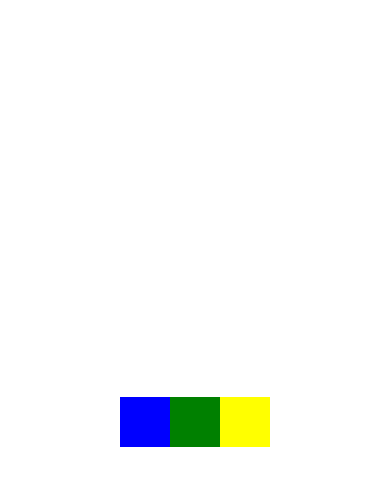
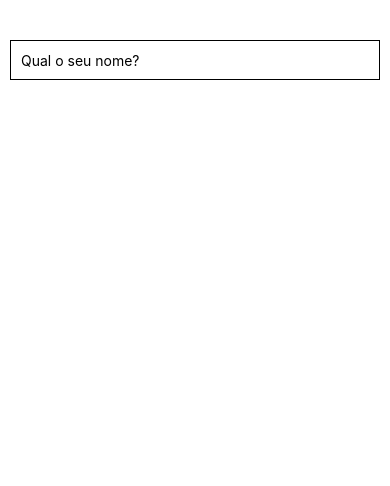
Before and after one commit to marceloTurin/react-native-basico, a React Native app: screen / in a window 390 px wide. Shown: the top 486 px of the page. Built offline with nearby package versions, Linux system fonts and the light colour scheme.

Commit message:
Aula 9 - Recebendo dados do usuário

```diff
--- a/App.js
+++ b/App.js
@@ -1,5 +1,5 @@
 import React, {Component} from 'react'; //importação do react
-import { View,Text,StyleSheet,Button,Image } from 'react-native'; //importação do react native
+import { View,Text,StyleSheet,Button,Image,TextInput } from 'react-native'; //importação do react native
 
 
 //Criação do Componente Imagem
@@ -47,21 +47,40 @@
 
 export default class PrimeiroProjeto extends Component{
 
+  constructor(props){
+    super(props)
+    this.state = {texto:''}
+    this.mudarTexto = this.mudarTexto.bind(this)
+  }
+
+  mudarTexto(t){
+    let s = this.state;
+    if(t.length > 0){
+      s.texto = `Olá,${t}`;
+    }
+    else{
+      s.texto = '';
+    }
+    this.setState(s);
+
+
+
+  }
 
   render(){ //renderiza os componentes na tela
 
 
     return(
-       <View style={{flex:1,flexDirection:'row',justifyContent:'center',alignItems:'center'}}>
-        <View style={{width:50, height:50,backgroundColor:'blue'}}></View>
-        <View style={{width:50, height:50,backgroundColor:'green'}}></View>
-        <View style={{width:50, height:50, backgroundColor:'yellow'}}></View>
+      <View style={{paddingTop:30}}>
+        <TextInput style={styles.input} placeholder="Qual o seu nome?" onChangeText={this.mudarTexto} />
+        <Text style={styles.texto}>{this.state.texto}</Text>
       </View>
+
     );
   }
 }
 
-const style = StyleSheet.create({
+const styles = StyleSheet.create({
 
   padrao:{
     paddingTop:25,
@@ -75,5 +94,18 @@
   vermelho:{
     color:'red',
     fontSize:15
+  },
+  input:{
+    height:40,
+    borderWidth:1,
+    borderColor: '#000000',
+    margin:10,
+    padding:10
+  },
+  texto:{
+    fontSize:20,
+    textAlign:'center'
   }
+
+
 })
```
